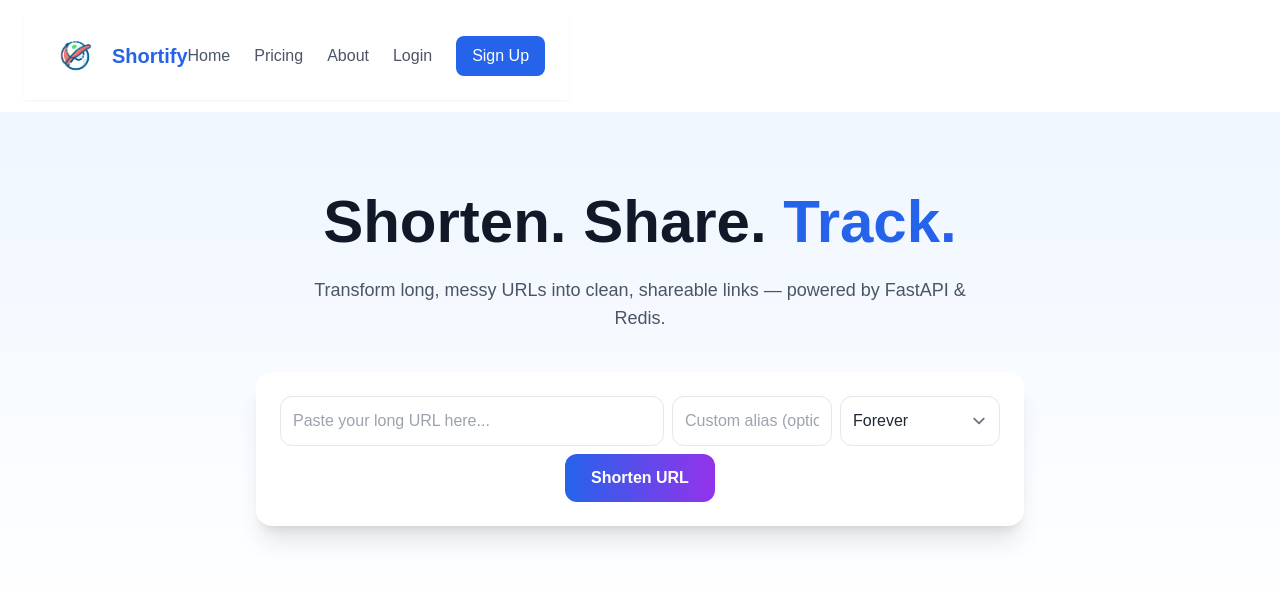
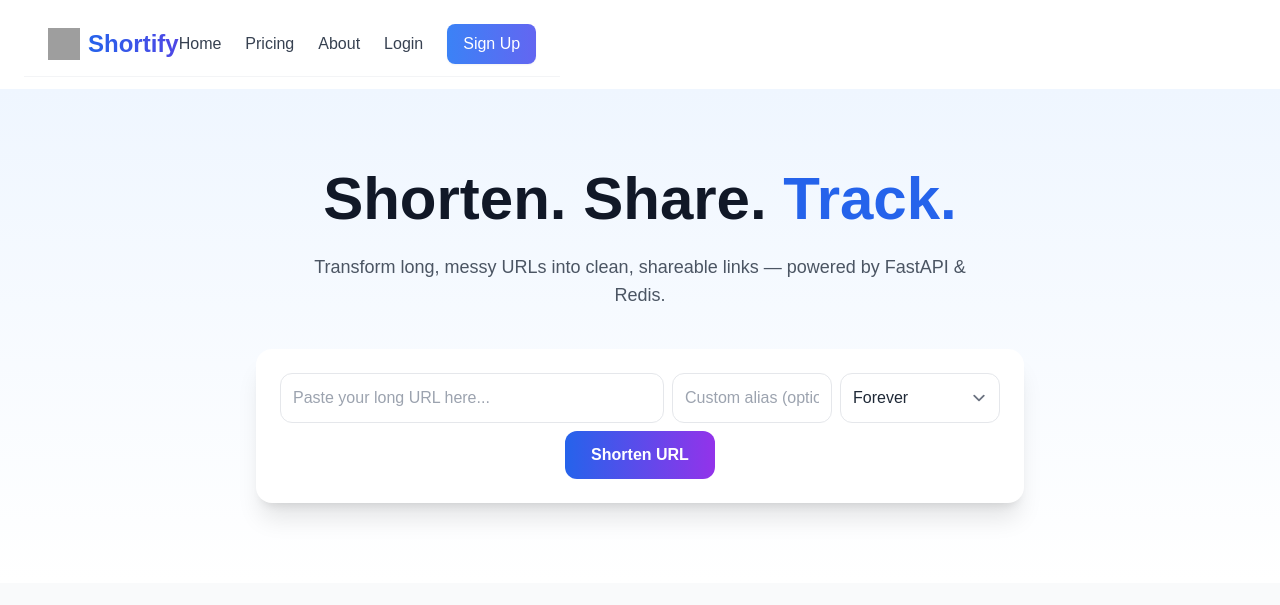
Before and after one commit to sk3577311/Pro_URL_Shortener, a FastAPI app: page / in a window 1280 px wide. Shown: the top 605 px of the page. Run offline with FastAPI, Linux system fonts and the light colour scheme; some libraries are stand-ins or nearby versions; grey boxes are pictures that could not be loaded.

Commit message:
15/10/2025 15

```diff
--- a/app/main.py
+++ b/app/main.py
@@ -95,6 +95,14 @@ def pricing(request:Request):
 def about(request:Request):
     return templates.TemplateResponse("about.html",{"request": request, "short_url": None, "error": None})
 
+@app.get('/login')
+def pricing(request:Request):
+    return templates.TemplateResponse("login.html",{"request": request, "short_url": None, "error": None})
+
+@app.get('/signup')
+def about(request:Request):
+    return templates.TemplateResponse("signup.html",{"request": request, "short_url": None, "error": None})
+
 # ----------------------------
 # POST /shorten
 # ----------------------------
@@ -137,9 +145,9 @@ async def shorten_url(
             if not redis_client.exists(f"url:{short_code}"):
                 break
         if ttl and ttl > 0:
-            await redis_client.set(f"url :{short_code}", original_url, ex=ttl)
+            redis_client.set(f"url :{short_code}", original_url, ex=ttl)
         else:
-            await redis_client.set(f"url :{short_code}", original_url)
+            redis_client.set(f"url :{short_code}", original_url)
         # redis_client.set(f"url:{short_code}", long_url, ex=ttl)
 
     # Metadata
--- a/templates/base.html
+++ b/templates/base.html
@@ -23,26 +23,32 @@
   <!-- NAVBAR -->
   <header class="bg-white shadow">
     <div class="container mx-auto px-6 py-3 flex items-center justify-between">
-      <nav class="bg-white shadow-sm py-4">
-        <div class="container mx-auto flex justify-between items-center px-6">
-          <!-- Logo + Brand -->
-          <a href="/" class="flex items-center space-x-2">
-            <img src="{{ url_for('static', path='img/icon.png') }}" alt="Shortify Logo" class="h-14 w-18">
-            <span class="text-xl font-bold text-blue-600">Shortify</span>
+      <!-- Navbar -->
+      <nav class="bg-white border-b border-gray-100 sticky top-0 z-50">
+        <div class="max-w-7xl mx-auto flex items-center justify-between px-6 py-3">
+
+          <!-- Left: Logo + Brand -->
+          <a href="/" class="flex items-center gap-2">
+            <img src="{{ url_for('static', path='images/logo.png') }}" alt="Shortify Logo" class="w-8 h-8">
+            <span class="text-2xl font-bold bg-gradient-to-r from-blue-600 to-indigo-600 text-transparent bg-clip-text">
+              Shortify
+            </span>
           </a>
 
-          <!-- Navigation Links -->
-          <div class="flex items-center space-x-6">
-            <a href="/" class="text-gray-600 hover:text-blue-600">Home</a>
-            <a href="/pricing" class="text-gray-600 hover:text-blue-600">Pricing</a>
-            <a href="/about" class="text-gray-600 hover:text-blue-600">About</a>
-            <a href="/login" class="text-gray-600 hover:text-blue-600">Login</a>
-            <a href="/signup" class="bg-blue-600 text-white px-4 py-2 rounded-lg hover:bg-blue-700 transition">
+          <!-- Right: Nav Links -->
+          <div class="flex items-center space-x-6 text-gray-700 font-medium">
+            <a href="/" class="hover:text-blue-600 transition">Home</a>
+            <a href="/pricing" class="hover:text-blue-600 transition">Pricing</a>
+            <a href="/about" class="hover:text-blue-600 transition">About</a>
+            <a href="/login" class="hover:text-blue-600 transition">Login</a>
+            <a href="/signup"
+              class="bg-gradient-to-r from-blue-500 to-indigo-500 text-white px-4 py-2 rounded-lg hover:opacity-90 transition shadow-sm">
               Sign Up
             </a>
           </div>
         </div>
       </nav>
+
 
       <!-- mobile trigger -->
       <div class="md:hidden">
```
